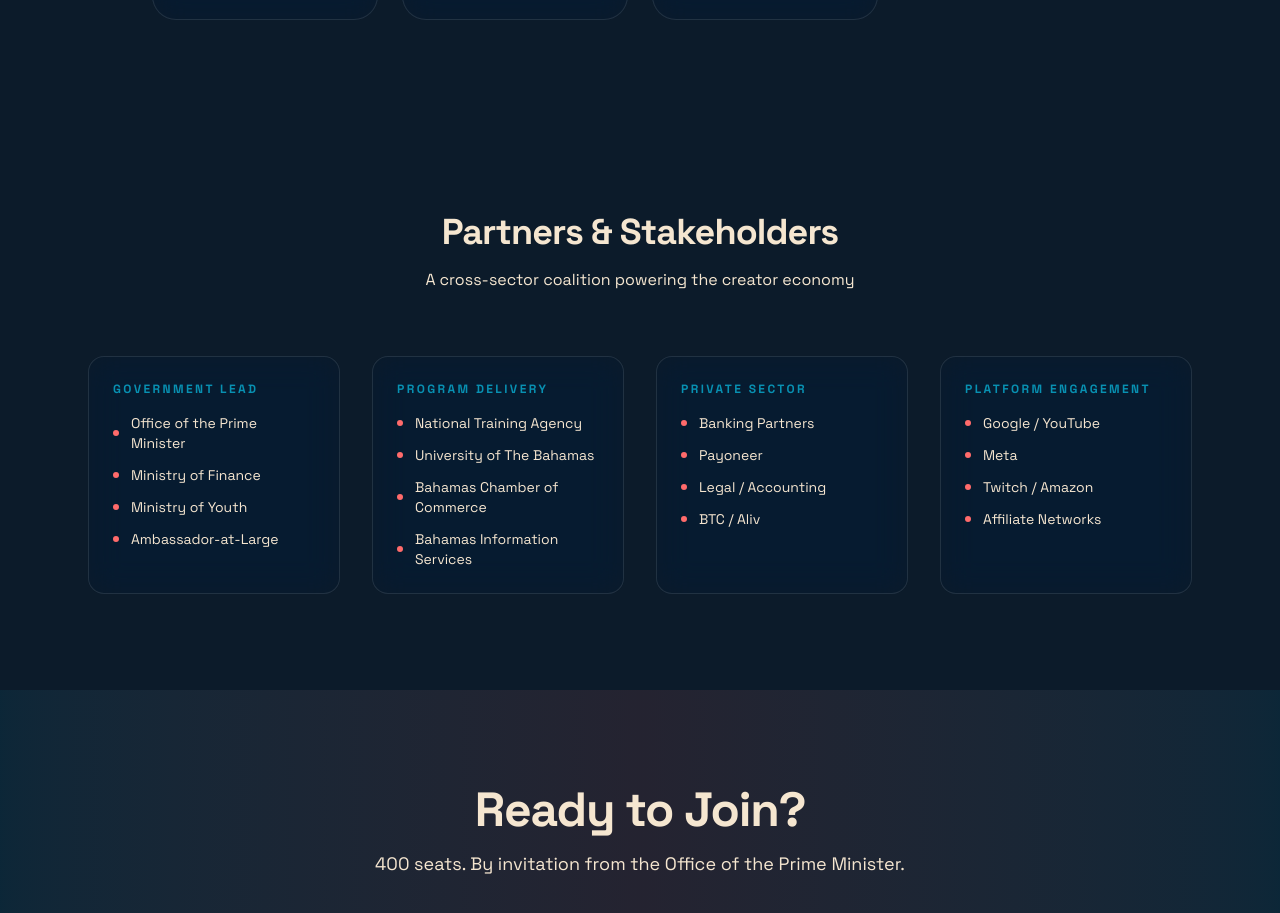
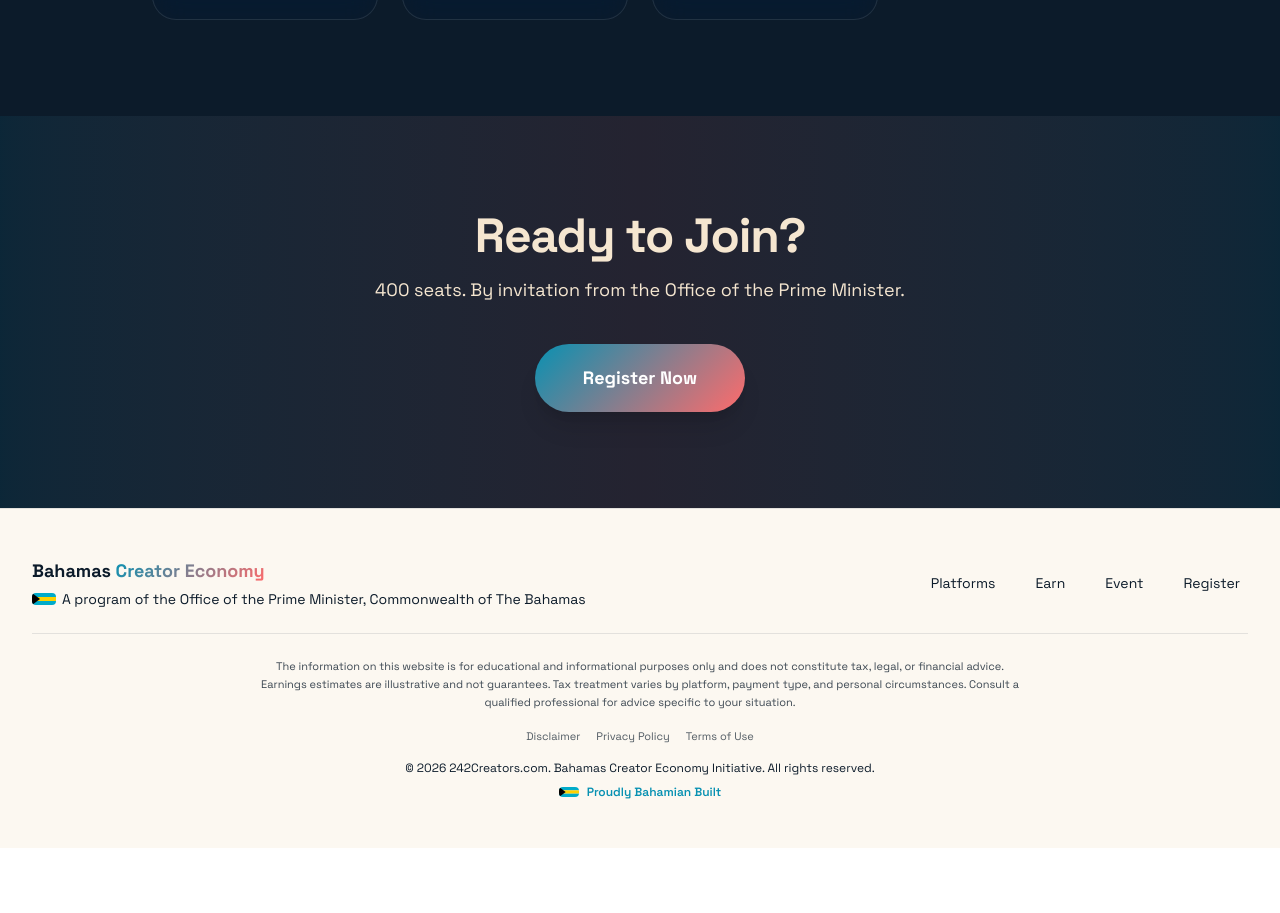
Before and after one commit to gmr0780/Bahamas-Creator-Economy, a Next.js app: page /event in a window 1280 px wide. Shown: the part 3876-4789 px from the top of the page. After the commit the page ends 4724 px from the top, so only its background shows below. Built offline with nearby package versions, Linux system fonts and the light colour scheme; no server answers; the database is empty.

Commit message:
Remove Partners & Stakeholders section, confirmed 400 guests throughout

```diff
--- a/src/app/event/page.tsx
+++ b/src/app/event/page.tsx
@@ -62,44 +62,6 @@ const speakers = [
   },
 ];
 
-const partnerGroups = [
-  {
-    label: "Government Lead",
-    partners: [
-      "Office of the Prime Minister",
-      "Ministry of Finance",
-      "Ministry of Youth",
-      "Ambassador-at-Large",
-    ],
-  },
-  {
-    label: "Program Delivery",
-    partners: [
-      "National Training Agency",
-      "University of The Bahamas",
-      "Bahamas Chamber of Commerce",
-      "Bahamas Information Services",
-    ],
-  },
-  {
-    label: "Private Sector",
-    partners: [
-      "Banking Partners",
-      "Payoneer",
-      "Legal / Accounting",
-      "BTC / Aliv",
-    ],
-  },
-  {
-    label: "Platform Engagement",
-    partners: [
-      "Google / YouTube",
-      "Meta",
-      "Twitch / Amazon",
-      "Affiliate Networks",
-    ],
-  },
-];
 
 export default function EventPage() {
   return (
@@ -258,36 +220,6 @@ export default function EventPage() {
         </div>
       </section>
 
-      {/* Partners */}
-      <section className="mx-auto max-w-6xl px-6 py-24">
-        <h2 className="mb-4 text-center text-2xl font-extrabold tracking-tight sm:text-3xl md:text-4xl">
-          Partners &amp; Stakeholders
-        </h2>
-        <p className="mb-16 text-center text-sand">
-          A cross-sector coalition powering the creator economy
-        </p>
-
-        <div className="grid gap-8 sm:grid-cols-2 lg:grid-cols-4">
-          {partnerGroups.map((group) => (
-            <div key={group.label} className="glass-dark rounded-2xl p-6">
-              <h3 className="mb-4 text-xs font-extrabold uppercase tracking-[0.2em] text-aqua">
-                {group.label}
-              </h3>
-              <ul className="space-y-3">
-                {group.partners.map((partner) => (
-                  <li
-                    key={partner}
-                    className="flex items-center gap-3 text-sm text-sand"
-                  >
-                    <span className="h-1.5 w-1.5 shrink-0 rounded-full bg-coral" />
-                    {partner}
-                  </li>
-                ))}
-              </ul>
-            </div>
-          ))}
-        </div>
-      </section>
 
       {/* CTA */}
       <section className="relative overflow-hidden py-24">
```
